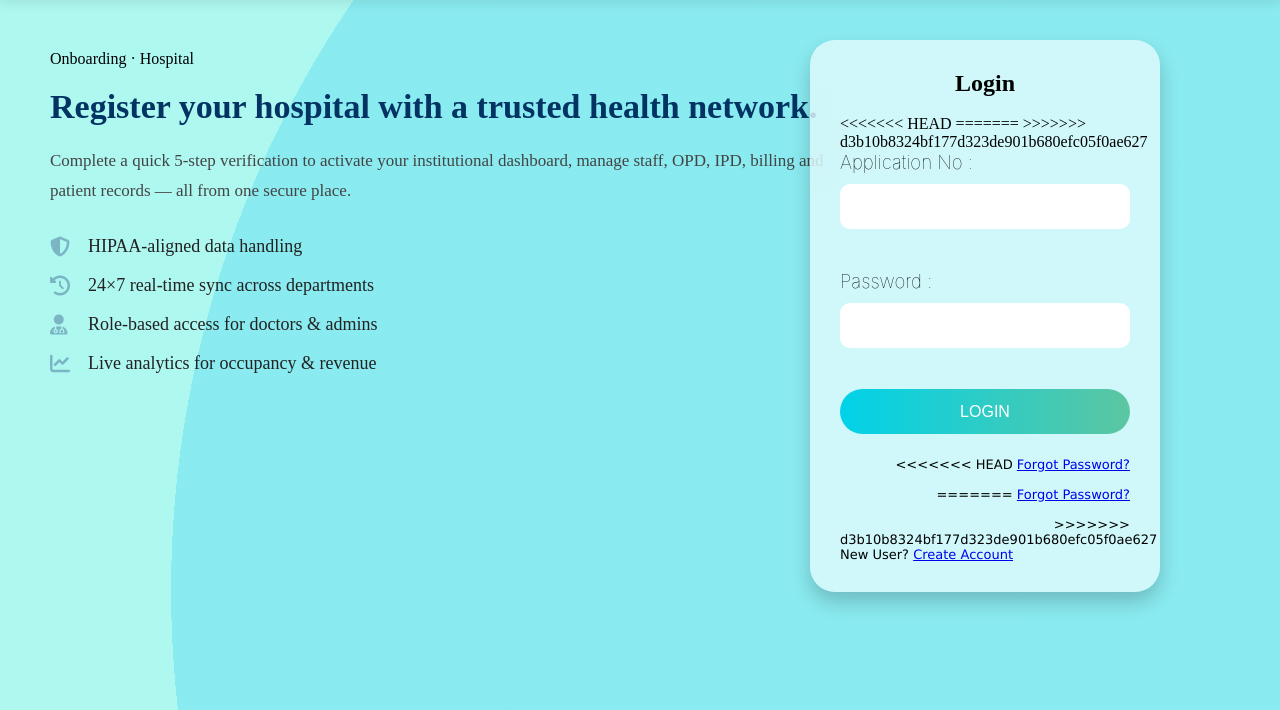
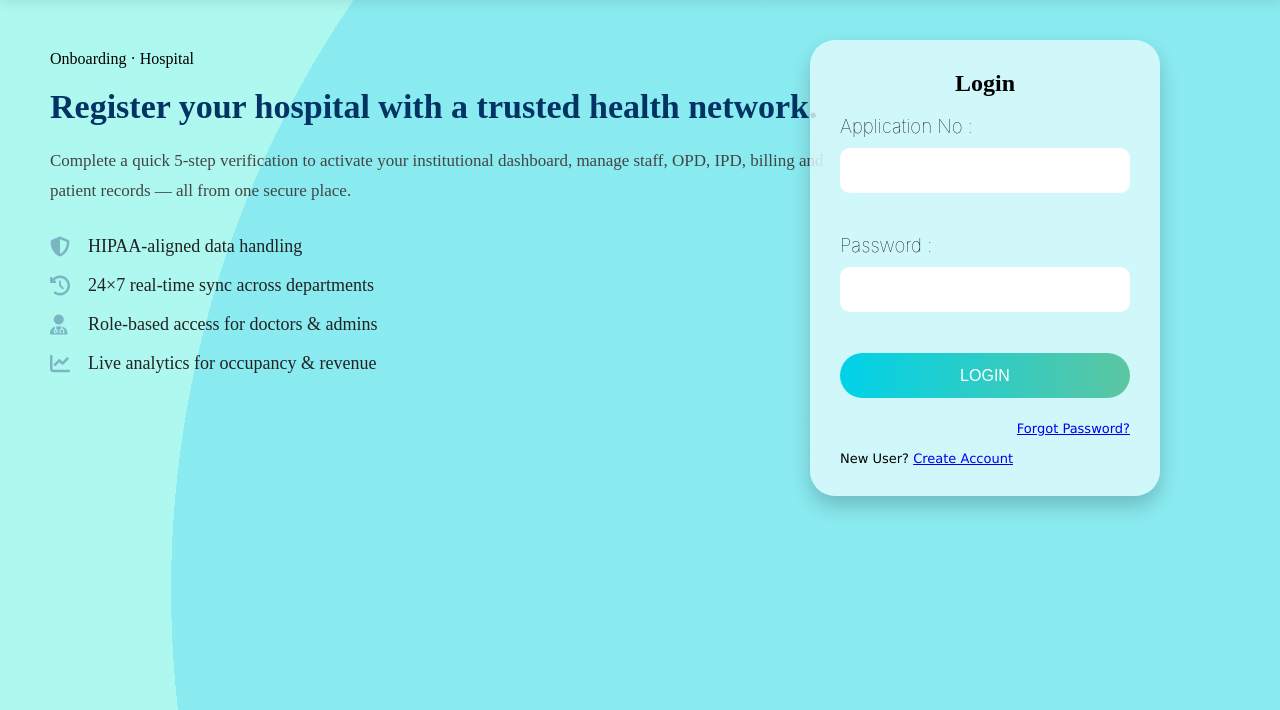
Before and after one commit to Varshilbaldha/Smart-Hospital-Management-System, a PHP site: page /login.php in a window 1280 px wide. Shown: the part 90-800 px from the top of the page. Run offline with PHP 8.4, Linux system fonts and the light colour scheme; some libraries are stand-ins or nearby versions.

```diff
--- a/login.php
+++ b/login.php
@@ -69,10 +69,7 @@ session_start();
 
 
                 <h2 style="text-align: center;">Login</h2><br>
-<<<<<<< HEAD
 
-=======
->>>>>>> d3b10b8324bf177d323de901b680efc05f0ae627
 
                 <h3>Application No : <input type="text" name="app" id="app" class="input"><br><Br>
                     <p style="color:red;font-size:16px;margin-top:-2px;" id="msg1"></p>
@@ -100,13 +97,7 @@ session_start();
 
                     <p class="forgotForm">
 
-<<<<<<< HEAD
-
                         <a href="forgot_password.php">Forgot Password?</a><br><br>
-
-=======
-                        <a href="forgot_password.php">Forgot Password?</a><br><br>
->>>>>>> d3b10b8324bf177d323de901b680efc05f0ae627
 
                     <p class="new-register">
                         New User?
--- a/topbar.css
+++ b/topbar.css
@@ -142,7 +142,7 @@
 
 }
 
-<<<<<<< HEAD
+
 .icon-btn:hover i{
 
     color:#6C63FF;
@@ -224,9 +224,7 @@
     }
 
 }
-=======
+
 .admin-small:hover{
     transform: scale(1.05);
 }
-
->>>>>>> d3b10b8324bf177d323de901b680efc05f0ae627
```
Also changed, not shown: topbar.php (+4 -4 lines).
